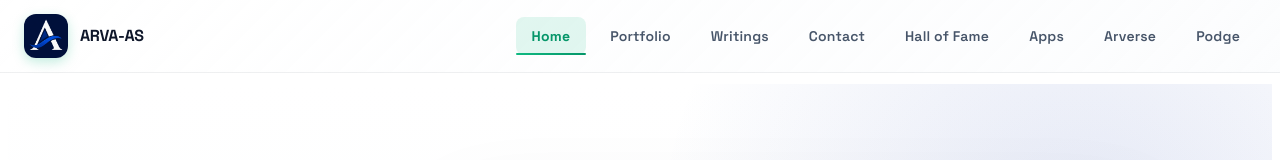
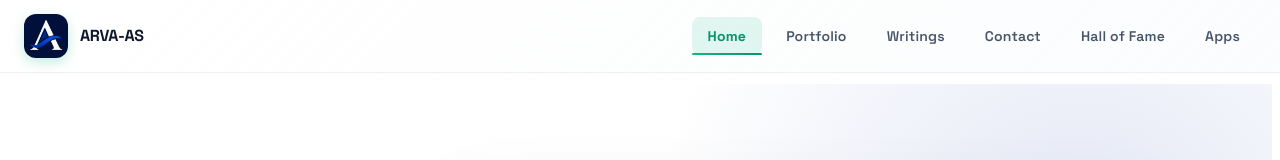
Before and after one commit to arvaas007/arva-website-1, a Nuxt app: page / in a window 1280 px wide. Shown: the top 160 px of the page. Built offline with nearby package versions, Linux system fonts and the light colour scheme.

Commit message:
style: remove Arverse and Podge from navbar accessible via Apps

```diff
--- a/app/app.vue
+++ b/app/app.vue
@@ -56,8 +56,6 @@ watch(() => useRoute().path, () => {
             <NuxtLink to="/contact" class="navbar-link">Contact</NuxtLink>
             <NuxtLink to="/hall-of-fame" class="navbar-link">Hall of Fame</NuxtLink>
             <NuxtLink to="/app" class="navbar-link">Apps</NuxtLink>
-            <NuxtLink to="/arverse" class="navbar-link">Arverse</NuxtLink>
-            <NuxtLink to="/podge" class="navbar-link">Podge</NuxtLink>
           </div>
 
           <!-- Hamburger Menu Button (Mobile) -->
@@ -139,24 +137,6 @@ watch(() => useRoute().path, () => {
       <span class="link-dot"></span>
       Apps
     </NuxtLink>
-
-    <NuxtLink
-      to="/arverse"
-      @click="isOpen = false"
-      class="mobile-menu-link"
-    >
-      <span class="link-dot"></span>
-      Arverse
-    </NuxtLink>
-
-    <NuxtLink
-      to="/podge"
-      @click="isOpen = false"
-      class="mobile-menu-link"
-    >
-      <span class="link-dot"></span>
-      Podge
-    </NuxtLink>
   </div>
 </div>
 <!-- FIX 3: Dihapus </transition> jika di atas memang tidak memakai pembuka <transition> -->
```
